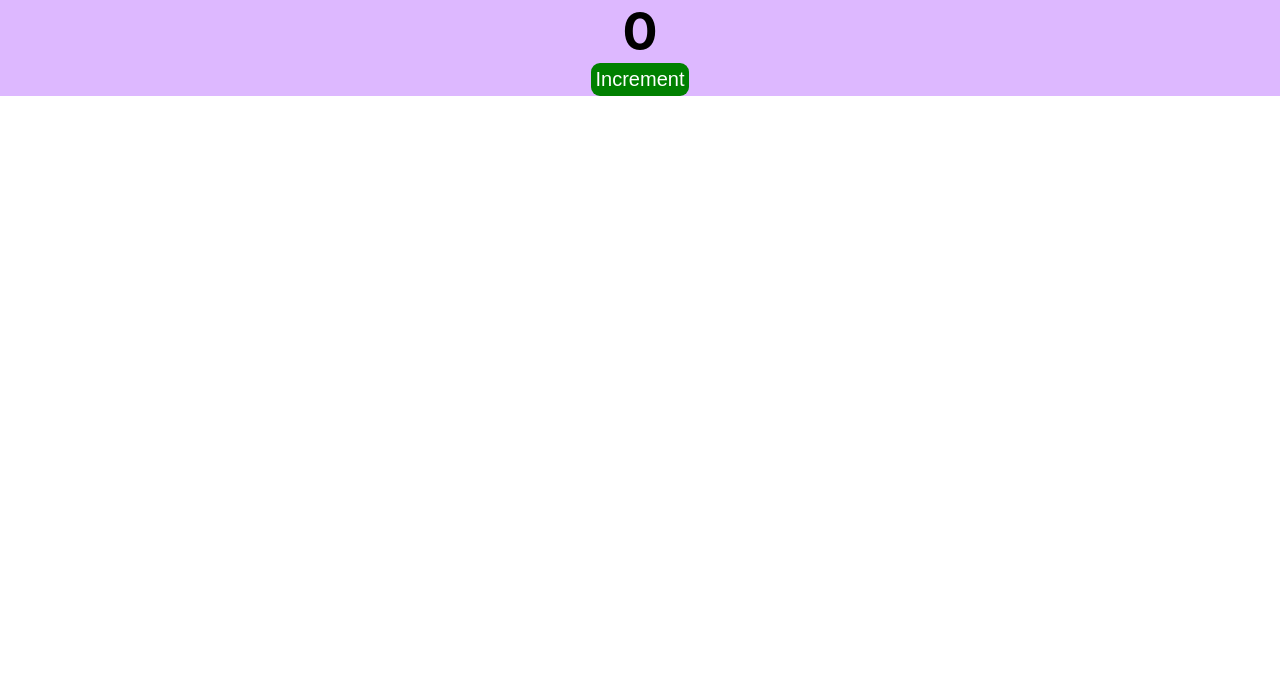
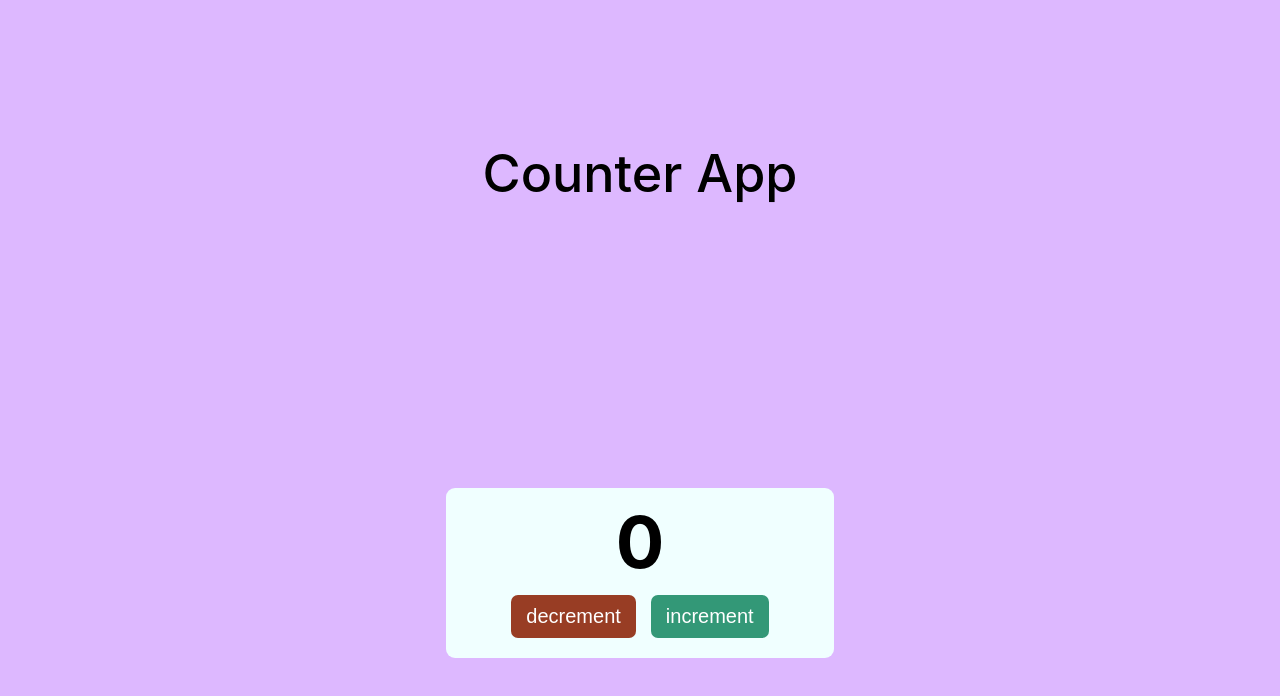
Before and after one commit to joyadeep/Reactclassroom, a React (Create React App) app: page / in a window 1280 px wide. Shown: the top 696 px of the page. Built offline with nearby package versions, Linux system fonts and the light colour scheme.

Commit message:
created counter app

```diff
--- a/src/App.css
+++ b/src/App.css
@@ -5,4 +5,55 @@
 .App{
   background-color: rgb(221, 184, 255);
   text-align: center;
+  height: 100vh;
+  width: 100%;
 }
+
+.header{
+  font-size: 52px;
+  font-weight: 500;
+}
+
+.counter{
+  height: 100%;
+  display:flex;
+  flex-direction: column;
+  justify-content: space-around;
+}
+
+.card{
+  background-color: azure;
+  width: fit-content;
+  margin:0 auto;
+  padding:10px 50px;
+  border-radius: 9px;
+}
+
+.card , h1 {
+  font-size: 72px;
+}
+
+.buttonContainer{
+  border:2px solid black;
+  display: flex;
+
+}
+
+.buttonContainer , button {
+  font-size: 20px;
+  border:transparent;
+  border-radius: 7px;
+  padding:10px 15px;
+  gap: 15px;
+  font-weight: 500;
+  color: white;
+  cursor:pointer;
+}
+
+.increment{
+  background-color: rgb(51, 152, 119);
+}
+
+.decrement{
+  background-color: rgb(152, 61, 36);
+}
--- a/src/App.js
+++ b/src/App.js
@@ -1,29 +1,15 @@
 import {useState} from 'react'
 import logo from './logo.svg';
-
+import Counter from './pages/Counter';
 
 
 import './App.css';
 
 function App() {
 
-  const [number,setNumber]=useState(0);
-
-  // const handleClick=()=>{
-  //   setNumber(number+1);
-  // }
   return (
     <div className="App" >
-      {
-        console.log("number ==",number)
-      }
-      <h1 style={{fontSize:"52px"}}> {number} </h1>
-      <button
-       style={{fontSize:"20px",backgroundColor:"green",color:"white",padding:"5px",border:"0",borderRadius:"9px",cursor:"pointer"}}
-
-       onClick={()=>{setNumber(number+1)}}
-       >
-        Increment</button>
+      <Counter/>
     </div>
   );
 }
--- /dev/null
+++ b/src/components/Card.jsx
@@ -0,0 +1,26 @@
+import React,{useState} from 'react'
+
+const Card = () => {
+    const [count,setCount]=useState(0);
+
+    const increment=()=>{
+        setCount(count+1);
+    }
+
+    const decrement=()=>{
+        setCount(count-1)
+    }
+
+  return (
+    <div className='card'>
+            <h1>{count}</h1>
+            <div className='buttonContainer' >
+                <button className='decrement' onClick={decrement} >decrement</button>
+                <button className='increment' onClick={increment}>increment</button>
+            </div>
+
+    </div>
+  )
+}
+
+export default Card
--- /dev/null
+++ b/src/components/Header.jsx
@@ -0,0 +1,11 @@
+import React from 'react'
+
+const Header = () => {
+  return (
+    <div className='header' >
+        Counter App
+    </div>
+  )
+}
+
+export default Header
--- /dev/null
+++ b/src/pages/Counter.jsx
@@ -0,0 +1,14 @@
+import React from 'react'
+import Card from '../components/Card'
+import Header from '../components/Header'
+
+const Counter = () => {
+  return (
+   <div className='counter'>
+        <Header/>
+        <Card/>
+   </div>
+  )
+}
+
+export default Counter
```
